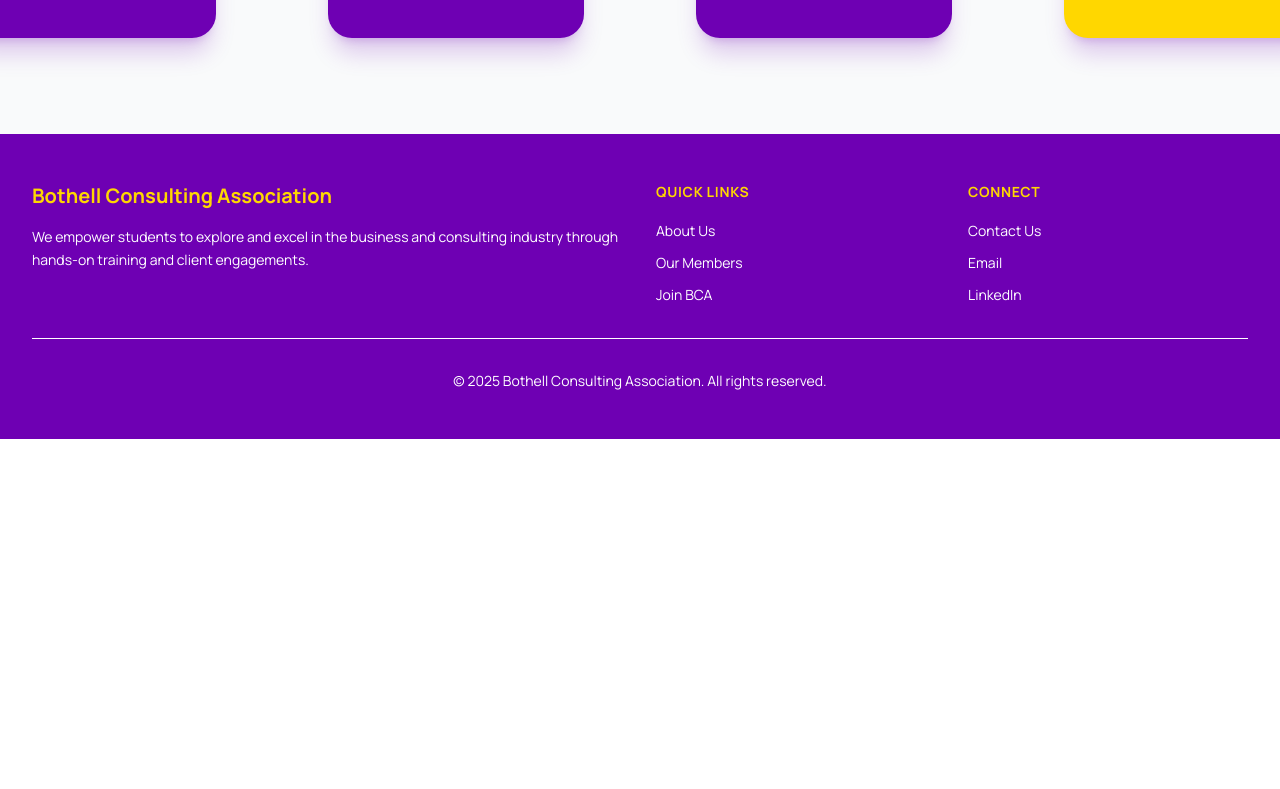
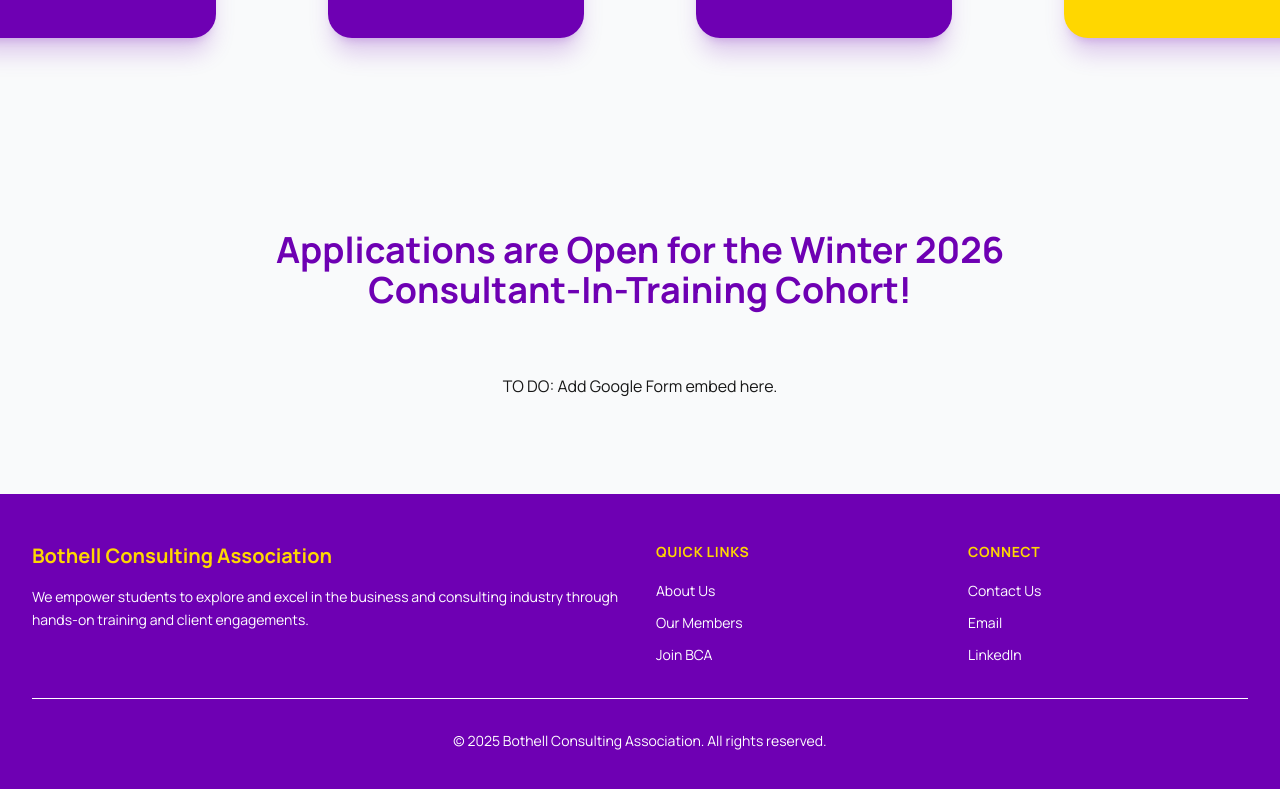
Before and after one commit to KhushMG/bca-website, a Next.js app: page /join in a window 1280 px wide. Shown: the part 1314-2103 px from the top of the page. Before the commit the page ends 1753 px from the top, so only its background shows below. Built offline with nearby package versions, Linux system fonts and the light colour scheme.

Commit message:
Prepping for form link insertion

```diff
--- a/app/join/page.tsx
+++ b/app/join/page.tsx
@@ -8,7 +8,11 @@
             What&apos;s it like to join BCA?
           </h1>
           <p className="text-xl text-white/90 max-w-5xl mx-auto">
-            After completing the CiT program, members become on BCA&apos;s Case Teams and join real client-facing teams led by Engagement Managers and the External Team. Case Teams conduct research, analyze business problems, and deliver strategic recommendations tailored to the specific needs of each client.
+            After completing the CiT program, members become on BCA&apos;s Case
+            Teams and join real client-facing teams led by Engagement Managers
+            and the External Team. Case Teams conduct research, analyze business
+            problems, and deliver strategic recommendations tailored to the
+            specific needs of each client.
             <br />
             <br />
             Companies are local to the Greater Seattle area and vary in
@@ -219,6 +223,19 @@
           </div>
         </div>
       </section>
+      <section className="py-24 bg-gray-50 m">
+        <div className="max-w-4xl mx-auto px-6 lg:px-8 justify-center">
+          <h2 className="text-4xl font-heading font-bold text-purple mb-16 text-center">
+            Applications are Open for the Winter 2026 Consultant-In-Training Cohort!
+          </h2>
+
+          <div className="flex flex-col md:flex-row items-center justify-center gap-4 md:gap-6">
+            <div className="flex flex-col items-center">
+              {"TO DO: Add Google Form embed here."}
+            </div>
+          </div>
+        </div>
+      </section>
     </div>
   );
 }
```
